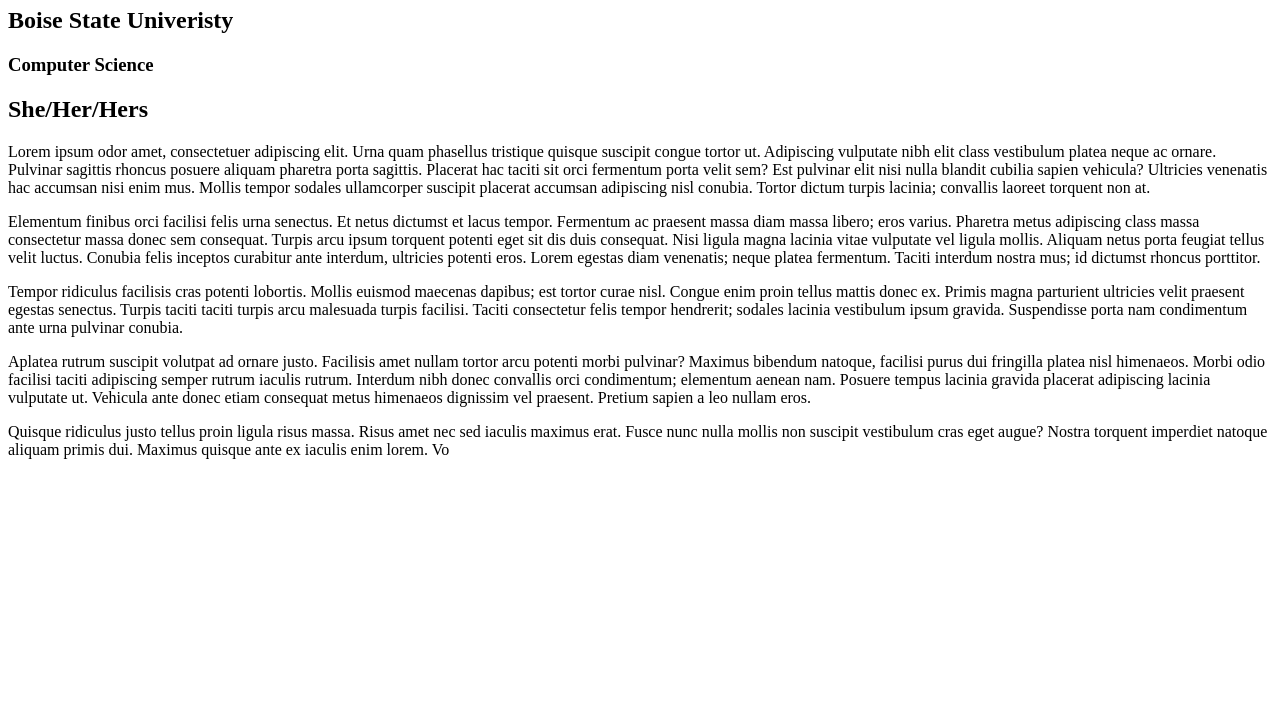
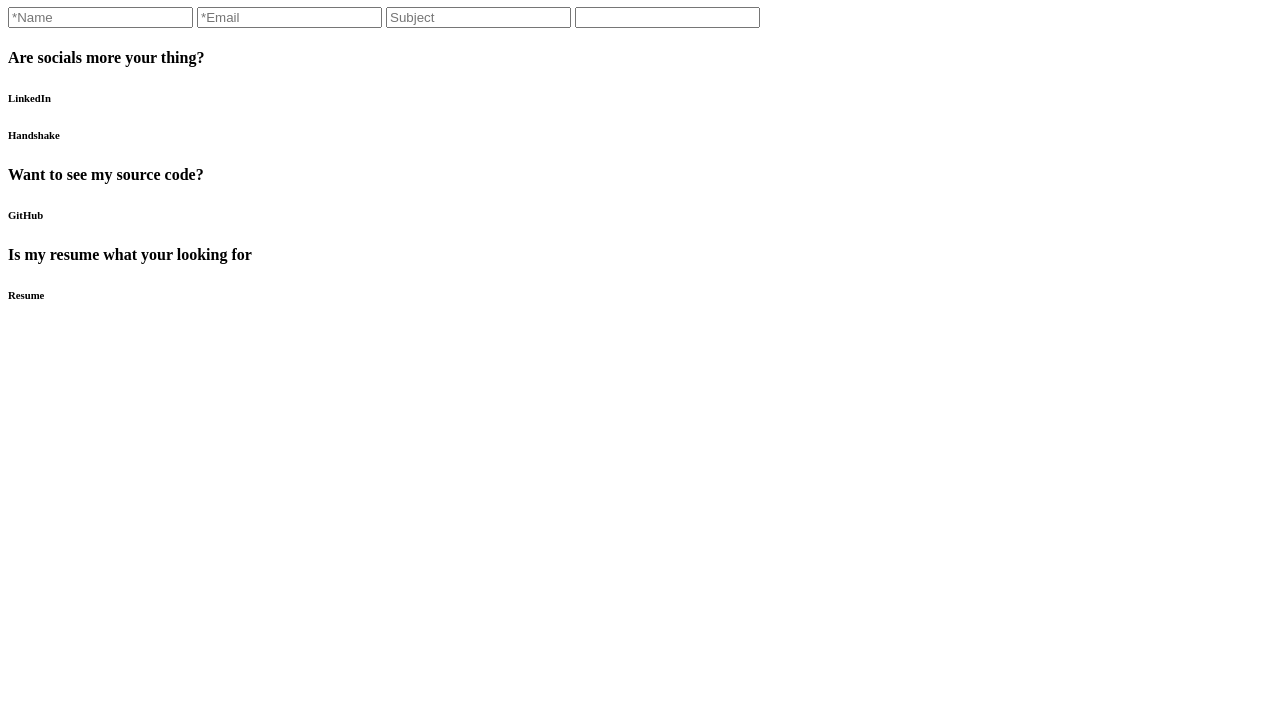
Before and after one commit to tennehkanneh/personal-website, a plain HTML site: page public/pages/contact.html in a window 1280 px wide. Shown: the part 73-800 px from the top of the page. Drawn offline with Linux system fonts and the light colour scheme.

Commit message:
Bare Bones set up, form and input created, text for other links added.

```diff
--- a/public/pages/contact.html
+++ b/public/pages/contact.html
@@ -1,58 +1,39 @@
 <!doctype html>
 
 <body>
-  <!----------------------------------------- START OF: Name, School, Major, etc. ----------------------------------------->
-  <div>
-    <h1>Tenneh Kanneh</h1>
-    <h2>Boise State Univeristy</h2>
-    <h3>Computer Science</h3>
-    <h2>She/Her/Hers</h2>
-  </div>
-  <!----------------------------------------- END OF: Name, School, Major, etc. ----------------------------------------->
+  <!----------------------------------------- START OF: Call to Action ----------------------------------------->
+  <h1>GET IN TOUCH</h1>
+  <!----------------------------------------- END OF: Call to Action ----------------------------------------->
+  <main>
+    <div class="contact-container">
+      <form action="" class="contact-right">
+        <input type="text" placeholder="*Name">
+        <input type="email" placeholder="*Email">
+        <input type="text" placeholder="Subject">
+        <input type="text" placehoder="What do you want to tell me?">
+      </form>
+    </div>
 
-  <!----------------------------------------- START OF: About Me ----------------------------------------->
-    <div id="bio">
-      <p>Lorem ipsum odor amet, consectetuer adipiscing elit.
-        Urna quam phasellus tristique quisque suscipit congue tortor ut.
-        Adipiscing vulputate nibh elit class vestibulum platea neque ac ornare.
-        Pulvinar sagittis rhoncus posuere aliquam pharetra porta sagittis.
-        Placerat hac taciti sit orci fermentum porta velit sem?
-        Est pulvinar elit nisi nulla blandit cubilia sapien vehicula?
-        Ultricies venenatis hac accumsan nisi enim mus.
-        Mollis tempor sodales ullamcorper suscipit placerat accumsan adipiscing nisl conubia.
-        Tortor dictum turpis lacinia; convallis laoreet torquent non at.
-      </p>
-      <p>
-        Elementum finibus orci facilisi felis urna senectus. Et netus dictumst et lacus tempor.
-        Fermentum ac praesent massa diam massa libero; eros varius.
-        Pharetra metus adipiscing class massa consectetur massa donec sem consequat.
-        Turpis arcu ipsum torquent potenti eget sit dis duis consequat.
-        Nisi ligula magna lacinia vitae vulputate vel ligula mollis. Aliquam netus porta feugiat tellus velit luctus.
-        Conubia felis inceptos curabitur ante interdum, ultricies potenti eros.
-        Lorem egestas diam venenatis; neque platea fermentum. Taciti interdum nostra mus; id dictumst rhoncus porttitor.
-      </p>
-      <p>
-        Tempor ridiculus facilisis cras potenti lobortis. Mollis euismod maecenas dapibus; est tortor curae nisl.
-        Congue enim proin tellus mattis donec ex. Primis magna parturient ultricies velit praesent egestas senectus.
-        Turpis taciti taciti turpis arcu malesuada turpis facilisi.
-        Taciti consectetur felis tempor hendrerit; sodales lacinia vestibulum ipsum gravida.
-        Suspendisse porta nam condimentum ante urna pulvinar conubia.</p>
-      <p>
-        Aplatea rutrum suscipit volutpat ad ornare justo. Facilisis amet nullam tortor arcu potenti morbi pulvinar?
-        Maximus bibendum natoque, facilisi purus dui fringilla platea nisl himenaeos.
-        Morbi odio facilisi taciti adipiscing semper rutrum iaculis rutrum.
-        Interdum nibh donec convallis orci condimentum; elementum aenean nam.
-        Posuere tempus lacinia gravida placerat adipiscing lacinia vulputate ut.
-        Vehicula ante donec etiam consequat metus himenaeos dignissim vel praesent. Pretium sapien a leo nullam eros.
-      </p>
-      <p>
-        Quisque ridiculus justo tellus proin ligula risus massa.
-        Risus amet nec sed iaculis maximus erat.
-        Fusce nunc nulla mollis non suscipit vestibulum cras eget augue? Nostra torquent imperdiet natoque aliquam primis dui.
-        Maximus quisque ante ex iaculis enim lorem. Vo
-      </p>
+    <div class="contact-right">
+      <div>
+        <h4>Are socials more your thing?</h4>
+        <h6>LinkedIn</h6>
+        <h6>Handshake</h6>
+      </div>
+
+      <div>
+        <h4>Want to see my source code?</h4>
+        <h6>GitHub</h6>
+      </div>
+
+      <div>
+        <h4>Is my resume what your looking for</h4>
+        <h6>Resume</h6>
+      </div>
     </div>
-  <!----------------------------------------- END OF: About Me ----------------------------------------->
+
+  </main>
+
 </body>
 
 </html>
```
